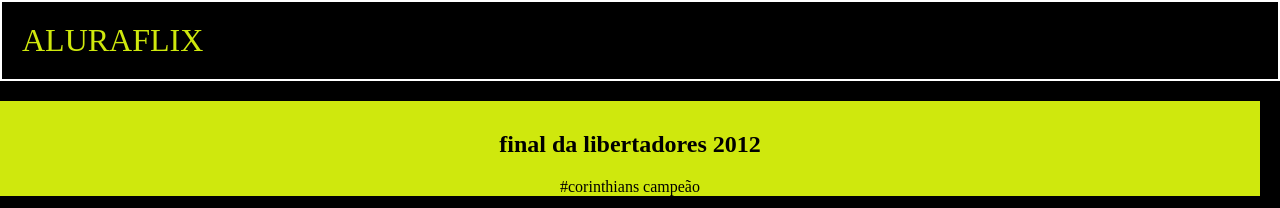
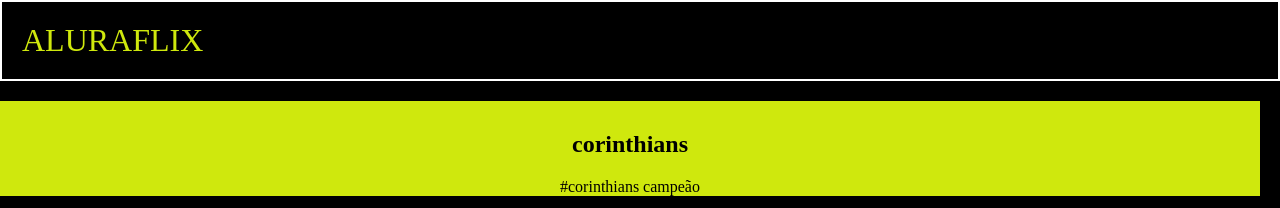
Before and after one commit to alvesmartinsvictor-arch/aluraflix, a plain HTML site: page index.html in a window 1280 px wide. Shown: the top 208 px of the page. Drawn offline with Linux system fonts and the light colour scheme; grey boxes are pictures that could not be loaded.

Commit message:
Update index.html

```diff
--- a/index.html
+++ b/index.html
@@ -9,7 +9,7 @@
 
     <section>
         <div class="chamada-texto">
-            <h1>final da libertadores 2012</h1>
+            <h1>corinthians</h1>
             <p>#corinthians campeão</p>
         </div>
 
```
